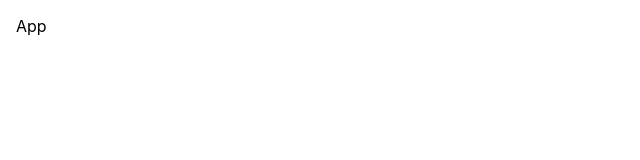
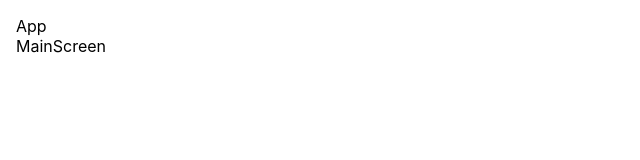
Before and after one commit to toxa16/harvey-control-frontend, a React (Create React App) app: page / in a window 1280 px wide. Shown: the top 160 px of the page, without its empty margins (0-640 px from the left). Built offline with nearby package versions, Linux system fonts and the light colour scheme.

Commit message:
init subapp

```diff
--- a/src/App.css
+++ b/src/App.css
@@ -1,4 +1,3 @@
 .App {
   padding: 1rem;
-  text-align: left;
 }
--- a/src/App.js
+++ b/src/App.js
@@ -1,10 +1,13 @@
 import React from 'react';
+
 import './App.css';
+import MainScreen from './subapp/components/MainScreen';
 
 function App() {
   return (
     <div className="App">
       App
+      <MainScreen />
     </div>
   );
 }
--- /dev/null
+++ b/src/subapp/components/MainScreen.js
@@ -0,0 +1,9 @@
+import React from 'react';
+
+export default function MainScreen() {
+  return (
+    <div>
+      MainScreen
+    </div>
+  );
+}
```
